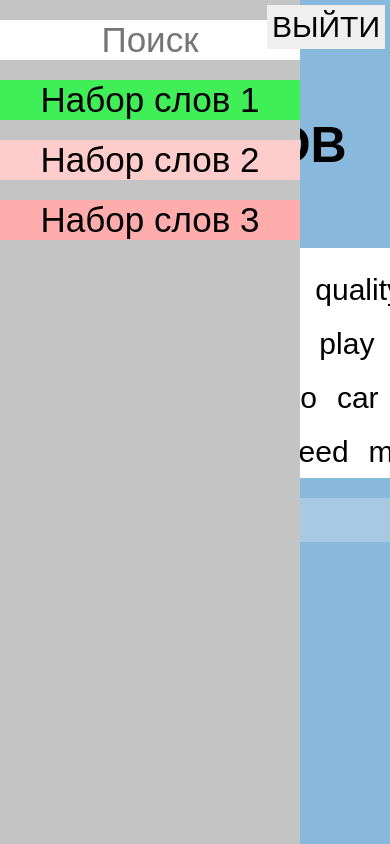
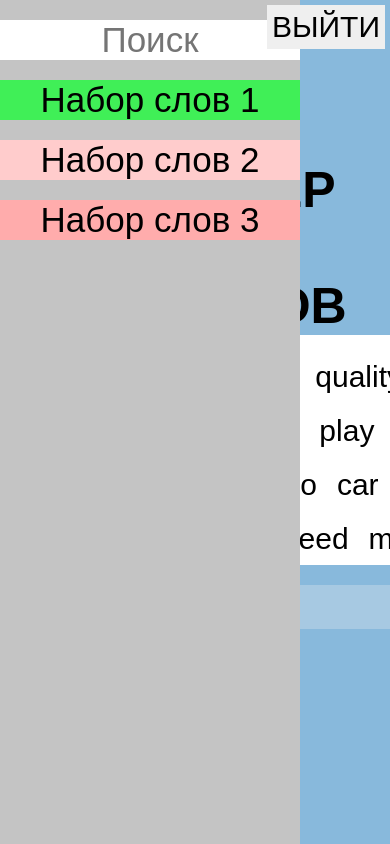
Before and after one commit to ilya5006/diplomawork, a PHP site: page / in a window 390 px wide; the page is wider, and only the part inside the window is pictured. Run offline with PHP 8.4, Linux system fonts and the light colour scheme; a user stored in the database is signed in; data comes from the database, SQL or seed files in the repository; some web fonts are replaced.

Commit message:
adaptive

```diff
--- a/assets/css/main.css
+++ b/assets/css/main.css
@@ -67,3 +67,11 @@ input[type="submit"], button {
     color: black;
     text-transform: uppercase;
 }
+
+@media screen and (max-width: 770px) {
+    .page-title {
+        position: relative;
+    }
+
+
+}
```
